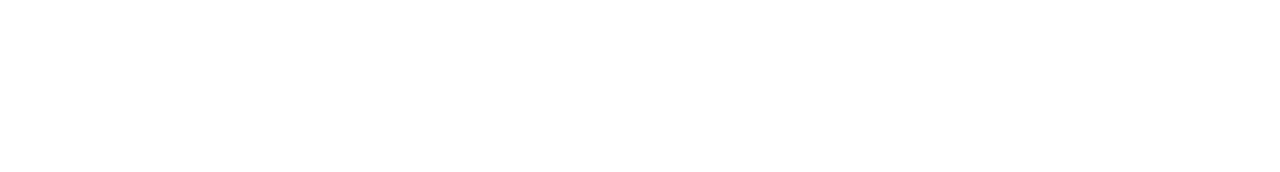
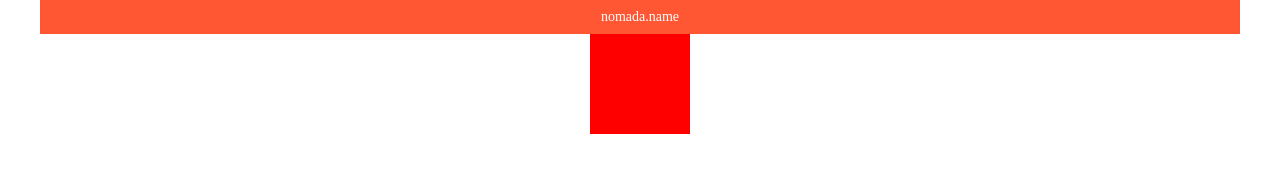
Before and after one commit to edfer/nomada_001, a website: page index.html in a window 1280 px wide. Drawn offline with Linux system fonts and the light colour scheme.

Commit message:
franja de web header y primer item con background rojo

```diff
--- a/index.html
+++ b/index.html
@@ -10,7 +10,7 @@
 <body class="container">
 
     <header class="web-header">
-
+        <h1 class="web-title">nomada.name</h1>
     </header>
 
     <section class="board flexorder">
--- a/src/scss/_board.scss
+++ b/src/scss/_board.scss
@@ -7,6 +7,11 @@
 }
 
 .board {
+    background: red;
+    width: 100px;
+    height: 100px;
+    margin: 0 auto;
+    @include if-is-desktop{
 
-    @include if-is-desktop{}
+    }
 }
--- a/src/scss/_responsive-utilities.scss
+++ b/src/scss/_responsive-utilities.scss
@@ -1,3 +1,5 @@
+@import "variables";
+
 @mixin if-is-desktop {
     @media all and (min-width: #{$desktop-width}){
         @content;
--- /dev/null
+++ b/src/scss/_web-header.scss
@@ -0,0 +1,11 @@
+@import "variables";
+
+.web-header {
+    background: $color-orange;
+    color: $color-white;
+    padding: 10px 0px;
+    text-align: center;
+    .web-title{
+        font-size: $font-size-base;
+    }
+}
--- a/src/scss/style.scss
+++ b/src/scss/style.scss
@@ -0,0 +1,7 @@
+@import "reset";
+@import "responsive-utilities";
+@import "variables";
+@import "board";
+@import "flexorder";
+@import "html-tags";
+@import "web-header";
```
Also changed, not shown: dist/css/style.css, src/scss/_html-tags.scss (renamed from src/scss/_html_tags.scss).
